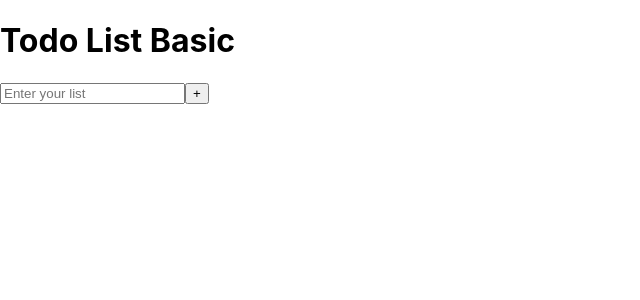
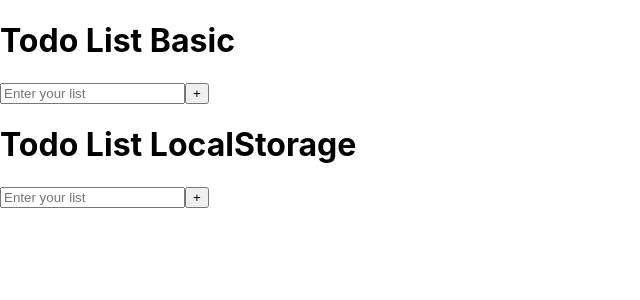
Before and after one commit to testmode123/reactprojects, a React (Create React App) app in the folder resume/: page / in a window 1280 px wide. Shown: the top 300 px of the page, without its empty margins (0-640 px from the left). Built offline with nearby package versions, Linux system fonts and the light colour scheme.

Commit message:
TodoList localstorage task completed without delete functionality

```diff
--- a/resume/src/components/TodoListBasic/index.jsx
+++ b/resume/src/components/TodoListBasic/index.jsx
@@ -2,31 +2,34 @@ import React,{useState} from "react";
 import TodoItems from './TodoItem';
 
 const TodoListBasic = () => {
-    const [inputValue, setInputValue] = useState("");
+    const [inputData, setInputData] = useState("");
     const [itemList, setItemList] = useState([]);
-    const [editItem, setEditItem] = useState(null);
-    const [toggleBtn, setToggleBtn] = useState(true);
+    const [IsEditItem, setIsEditItem] = useState(null);
+    const [toggleSubmit, setToggleSubmit] = useState(true);
     const inputHandle = (e) => {
-        setInputValue(e.target.value);
+        setInputData(e.target.value);
     }
 
     const btnAddHandle = () =>{
-        if(!inputValue){
+        if(!inputData){
             alert('please enter your title');
-        } else if(inputValue && !toggleBtn){
-            // setItemList()
-            itemList.map((elem) => {
-                console.log(elem)
-                // if(index === editItem){
-                //     console.log(index, editItem, ...itemList, inputValue);
-                // }
-                // return elem;
-            })
+        } else if(inputData && !toggleSubmit){
+            setItemList(
+                itemList.map((elem)=>{
+                    if(elem.id === IsEditItem){
+                        return {...elem, name:inputData}
+                    }
+                    return elem;
+                })
+            )
+            setInputData('');
+            setIsEditItem(null);
+            setToggleSubmit(false);
         } else {
-            const newdata = {id: new Date().getTime().toString(), name:inputValue}
+            const newdata = {id: new Date().getTime().toString(), name:inputData}
             setItemList([...itemList, newdata]);
+            setInputData("");
         }
-        setInputValue("");
     }
 
     const btnDeleteHandle = (ind) => {
@@ -37,19 +40,19 @@ const TodoListBasic = () => {
     }
 
     const btnEditHandle = (id) => {
-        let newItem = itemList.find((elem, ind)=> {
-            return ind===id;
+        let newItem = itemList.find((elem)=> {
+            return elem.id===id;
         });
-        setInputValue(newItem);
-        setEditItem(id);
-        setToggleBtn(false);
+        setInputData(newItem.name);
+        setIsEditItem(id);
+        setToggleSubmit(false);
     }
 
     return (
         <>
             <h1>Todo List Basic</h1>
-            <input type="text" name="content" value={inputValue} placeholder="Enter your list" onChange={inputHandle}/>
-            <button type="button" onClick={btnAddHandle}>+</button>
+            <input type="text" name="content" value={inputData} placeholder="Enter your list" onChange={inputHandle} autoComplete="off"/>
+            <button type="button" onClick={btnAddHandle}>{toggleSubmit ? '+' : '-' }</button>
             <ul>
                 {
                     itemList.map((item) => {
--- /dev/null
+++ b/resume/src/components/TodoListLocalStorage/TodoItem.jsx
@@ -0,0 +1,16 @@
+import React from "react";
+
+const TodoItems = (props) => {
+
+    return (
+        <>
+            <li>
+                {props.item}
+                <button type="button" onClick={()=>{props.btnEditHandle(props.ind)}}>Edit</button>
+                <button type="button" onClick={()=>{props.btnDeleteHandle(props.ind)}}>Delete</button>
+            </li>
+        </>
+    )
+}
+
+export default TodoItems;
--- /dev/null
+++ b/resume/src/components/TodoListLocalStorage/index.jsx
@@ -0,0 +1,74 @@
+import React,{useState, useEffect} from "react";
+import TodoItems from './TodoItem';
+
+const TodoListLocalStorage = () => {
+    const [inputData, setInputData] = useState("");
+    // const [itemList, setItemList] = useState([]);
+    const [IsEditItem, setIsEditItem] = useState(null);
+    const [toggleSubmit, setToggleSubmit] = useState(true);
+    const inputHandle = (e) => {
+        setInputData(e.target.value);
+    }
+
+    const btnAddHandle = () =>{
+        if(!inputData){
+            alert('please enter your title');
+        } else if(inputData && !toggleSubmit){
+            const itemList = JSON.parse(localStorage.getItem('itemList'));
+            const update_data = itemList.map((elem)=>{
+                                    if(elem.id === IsEditItem){
+                                        return {...elem, name:inputData}
+                                    }
+                                    return elem;
+                                })
+
+            localStorage.setItem('itemList', JSON.stringify(update_data));
+            // setItemList(update_data)
+            setInputData('');
+            setIsEditItem(null);
+            setToggleSubmit(true);
+        } else {
+            const newdata = {id: new Date().getTime().toString(), name:inputData}
+            const itemList = (localStorage.getItem('itemList')) ? JSON.parse(localStorage.getItem('itemList')) : [];
+            localStorage.setItem('itemList', JSON.stringify([...itemList, newdata]));
+            // setItemList([...itemList, newdata]);
+            setInputData("");
+        }
+    }
+
+    const btnDeleteHandle = (ind) => {
+        const itemList = JSON.parse(localStorage.getItem('itemList'));
+        let items = itemList.filter((elem)=>{
+            return elem.id !== ind;
+        });
+        localStorage.setItem('itemList', JSON.stringify(items));
+        // setItemList(items);
+    }
+
+    const btnEditHandle = (id) => {
+        const itemList = JSON.parse(localStorage.getItem('itemList'));
+        let newItem = itemList.find((elem)=> {
+            return elem.id===id;
+        });
+        setInputData(newItem.name);
+        setIsEditItem(id);
+        setToggleSubmit(false);
+    }
+
+    return (
+        <>
+            <h1>Todo List LocalStorage</h1>
+            <input type="text" name="content" value={inputData} placeholder="Enter your list" onChange={inputHandle} autoComplete="off"/>
+            <button type="button" onClick={btnAddHandle}>{toggleSubmit ? '+' : '-' }</button>
+            <ul>
+                {
+                    localStorage.getItem('itemList') && JSON.parse(localStorage.getItem('itemList')).map((item) => {
+                        return <TodoItems key={item.id} item={item.name} ind={item.id} btnDeleteHandle={btnDeleteHandle} btnEditHandle={btnEditHandle}/>
+                    })
+                }
+            </ul>
+        </>
+    )
+}
+
+export default TodoListLocalStorage;
--- a/resume/src/index.js
+++ b/resume/src/index.js
@@ -4,11 +4,16 @@ import './index.css';
 import App from './App';
 import reportWebVitals from './reportWebVitals';
 import TodoListBasic from './components/TodoListBasic';
+import TodoListLocalStorage from './components/TodoListLocalStorage';
 
 const root = ReactDOM.createRoot(document.getElementById('root'));
 root.render(
   <React.StrictMode>
-    <TodoListBasic />
+    <>
+      <TodoListBasic />
+      <TodoListLocalStorage />
+    </>
+
   </React.StrictMode>
 );
 
```
